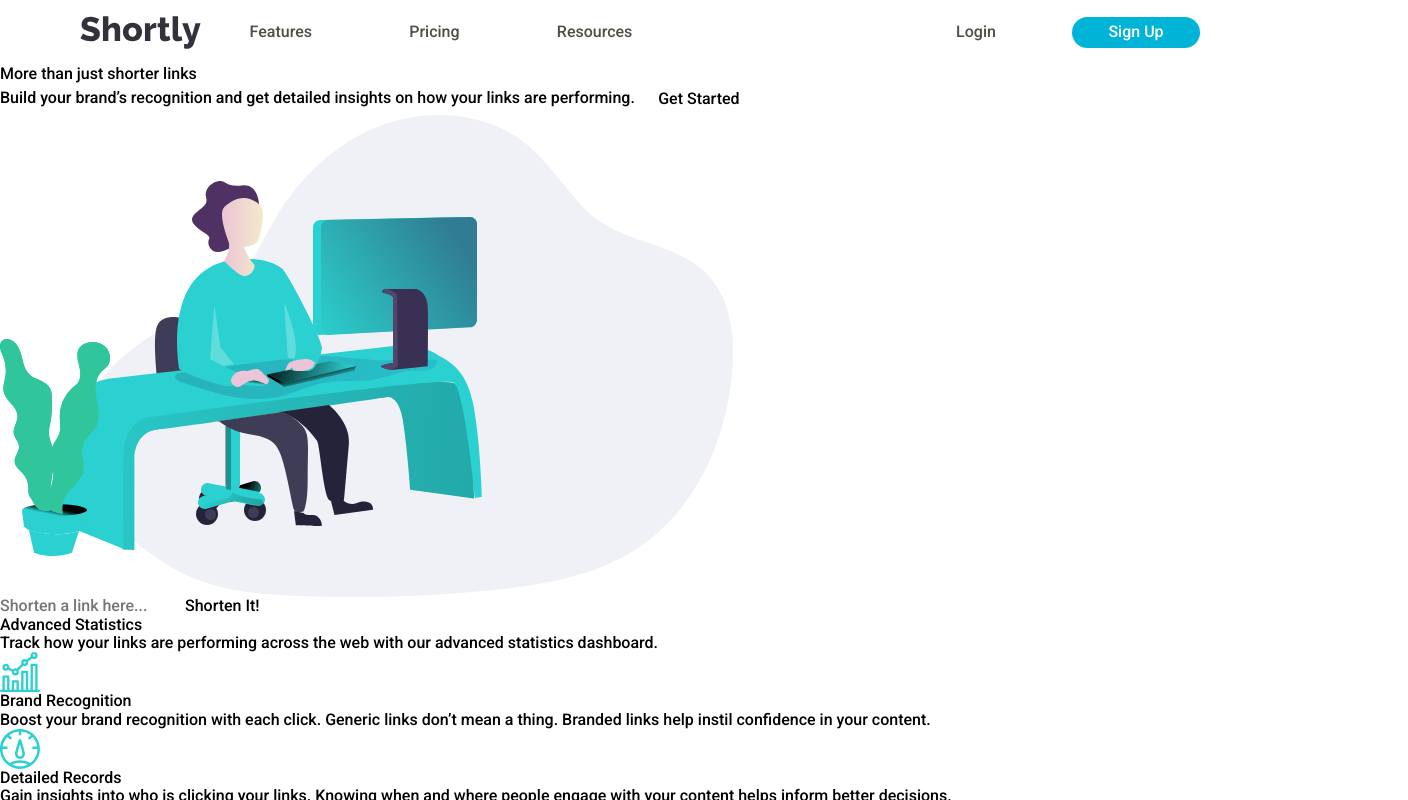
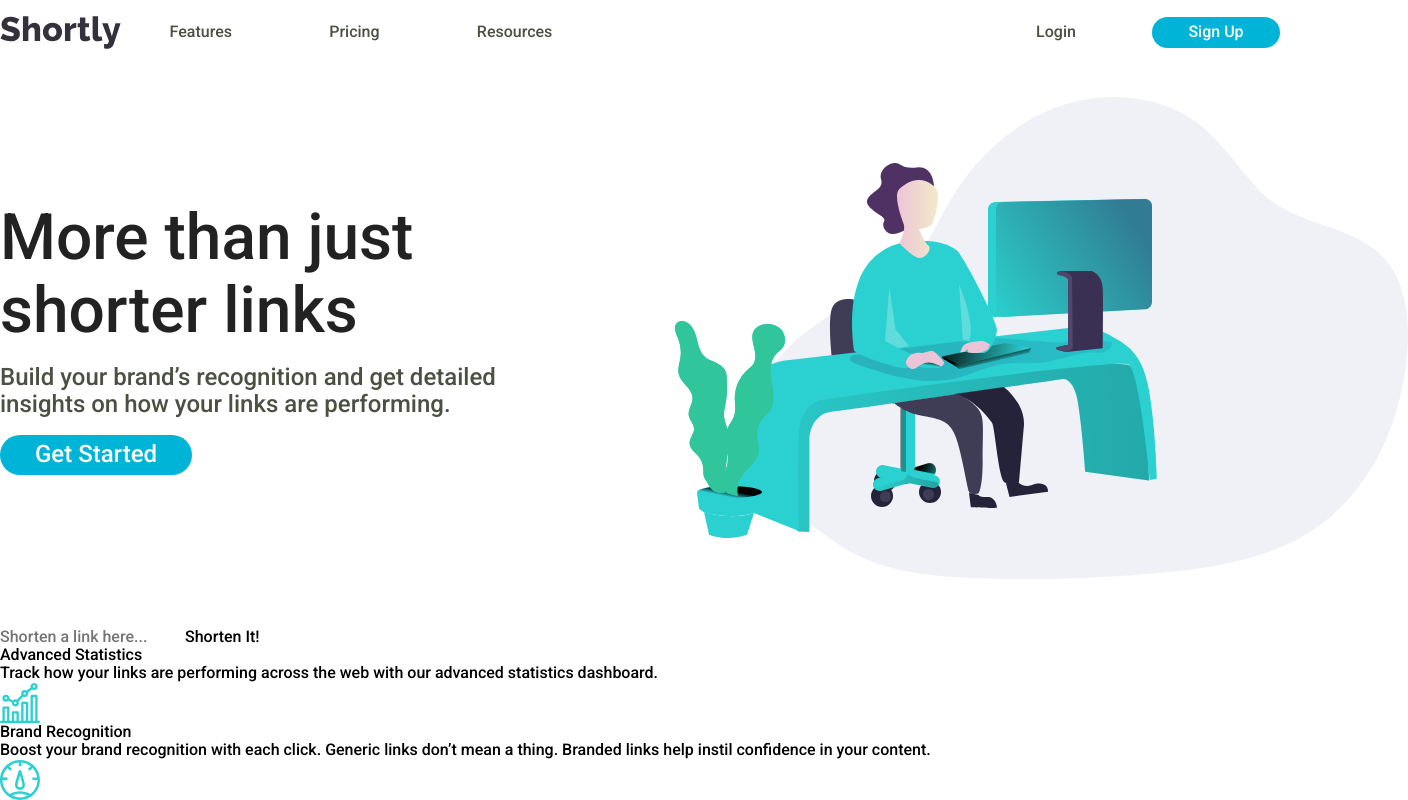
Before and after one commit to AceIsHuman/url-shortening-api, a React (Create React App) app: page / in a window 1280 px wide. Shown: the top 800 px of the page, 1408 px wide, since content can reach past the window. Built offline with nearby package versions, Linux system fonts and the light colour scheme.

Commit message:
import and compile banner styling

```diff
--- a/src/less/main.less
+++ b/src/less/main.less
@@ -1,6 +1,7 @@
 @import 'variables';
 @import 'typography';
 @import 'navbar';
+@import 'banner';
 @import 'attribution';
 
 button {
--- a/src/main.css
+++ b/src/main.css
@@ -1,8 +1,13 @@
 body {
   font-family: 'Roboto', sans-serif;
 }
+h1 {
+  font-size: 4rem;
+  color: #222222;
+}
 .nav-bar {
-  margin: 1rem 5rem;
+  margin: 1rem auto;
+  max-width: 80rem;
   display: flex;
   justify-content: space-between;
   align-items: center;
@@ -37,6 +42,32 @@ body {
 .nav-bar .navigation .login-signup .sign-up-btn:hover {
   background-color: #0089a5;
 }
+.banner {
+  margin: 3rem auto;
+  display: flex;
+  max-width: 80rem;
+}
+.banner .cta-container {
+  width: 55%;
+  display: flex;
+  flex-direction: column;
+  justify-content: center;
+}
+.banner .cta-container .cta-tagline {
+  font-size: 1.5rem;
+  color: #4b5043;
+  margin: 1rem 0;
+}
+.banner .cta-container .cta-button {
+  background-color: #00b4d8;
+  color: #FFFFFF;
+  font-size: 1.5rem;
+  width: 12rem;
+}
+.banner img {
+  position: relative;
+  right: -8rem;
+}
 .attribution {
   font-size: 11px;
   text-align: center;
```
